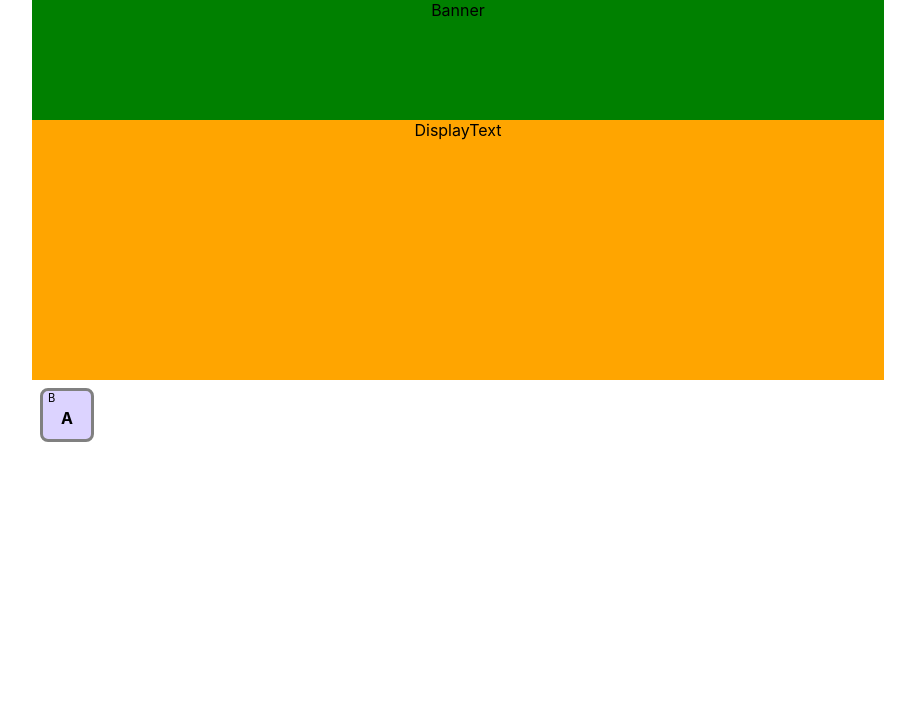
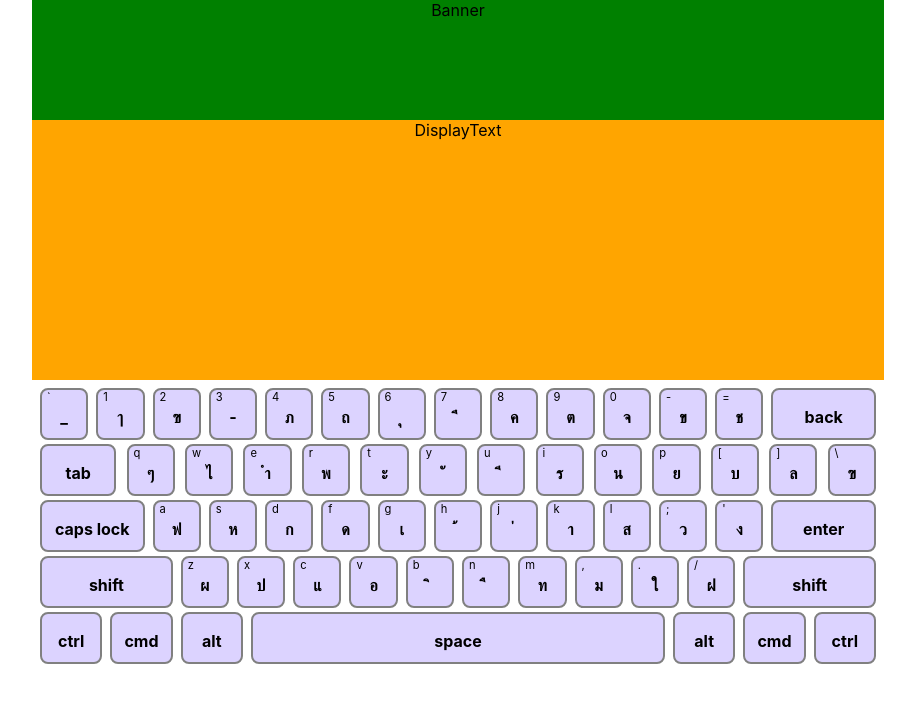
Before and after one commit to alvinlamSL/thai-typing-game, a React (Create React App) app: page / in a window 1280 px wide. Shown: the top 702 px of the page, without its empty margins (182-1097 px from the left). Built offline with nearby package versions, Linux system fonts and the light colour scheme.

Commit message:
Create key layout (#1)
* Add keyboard layout component

* Add list of keyboard rows

* Update key component

* Use keyboard layout in keyboard display

```diff
--- a/src/components/KeyboardDisplay/KeyboardDisplay.tsx
+++ b/src/components/KeyboardDisplay/KeyboardDisplay.tsx
@@ -1,7 +1,7 @@
 import React from 'react';
 import { Box } from '@mui/system';
 
-import KeyboardKey from './KeyboardKey';
+import KeyboardLayout from './KeyboardLayout';
 
 import styles from './KeyboardDisplay.styles';
 
@@ -10,7 +10,7 @@ const TextDisplay: React.FC = () => {
         <Box
             sx={{ ...styles?.main }}
         >
-            <KeyboardKey mainText='A' subText='B'/>
+            <KeyboardLayout />
         </Box>
     );
 };
--- a/src/components/KeyboardDisplay/KeyboardKey/KeyboardKey.styles.ts
+++ b/src/components/KeyboardDisplay/KeyboardKey/KeyboardKey.styles.ts
@@ -4,9 +4,9 @@ const styles: Record<string, SxProps> = {
     key: {
         position: 'relative',
         height: '3em',
-        width: '3em',
         background: '#DCD3FF',
         border: 'solid grey',
+        borderWidth: '2px',
         borderRadius: '8px',
     },
     mainText: {
--- a/src/components/KeyboardDisplay/KeyboardKey/KeyboardKey.tsx
+++ b/src/components/KeyboardDisplay/KeyboardKey/KeyboardKey.tsx
@@ -3,7 +3,7 @@ import { Box } from '@mui/system';
 
 import styles from './KeyboardKey.styles';
 
-interface KeyboardKeyProps {
+export interface KeyboardKeyProps {
     mainText: string
     subText?: string
 }
--- /dev/null
+++ b/src/components/KeyboardDisplay/KeyboardLayout/KeyboardLayout.tsx
@@ -0,0 +1,46 @@
+import React from 'react';
+import { Grid } from '@mui/material';
+
+import KeyboardKey from '../KeyboardKey';
+import { keyboardRows } from './constants';
+
+import type { KeyboardKeyProps } from '../KeyboardKey/KeyboardKey';
+
+interface KeyboardRowKey {
+    keyProps: KeyboardKeyProps
+    size?: number
+}
+
+export interface KeyboardRowProps {
+    keyboardKeys: KeyboardRowKey[]
+};
+
+const KeyboardRow: React.FC<KeyboardRowProps> = ({ keyboardKeys }) => {
+    return (
+        <Grid container spacing={1} justifyContent="space-between">
+            {keyboardKeys.map(({ keyProps, size }) => (
+                <Grid
+                    key={keyProps.mainText}
+                    item
+                    xs={size}
+                >
+                    <KeyboardKey {...keyProps} />
+                </Grid>
+            ))}
+        </Grid>
+    );
+};
+
+const KeyboardLayout: React.FC = () => {
+    return (
+        <Grid container rowSpacing={0.5} direction="column">
+            {keyboardRows.map((row, idx) => (
+                <Grid item key={idx}>
+                    <KeyboardRow keyboardKeys={row.keyboardKeys}/>
+                </Grid>
+            ))}
+        </Grid>
+    );
+};
+
+export default KeyboardLayout;
--- /dev/null
+++ b/src/components/KeyboardDisplay/KeyboardLayout/constants.ts
@@ -0,0 +1,94 @@
+import type { KeyboardRowProps } from './KeyboardLayout';
+
+const keyboardRow1: KeyboardRowProps = {
+    keyboardKeys: [
+        { keyProps: { mainText: '_', subText: '`' }, size: 0.8 },
+        { keyProps: { mainText: 'ๅ', subText: '1' }, size: 0.8 },
+        { keyProps: { mainText: 'ฃ', subText: '2' }, size: 0.8 },
+        { keyProps: { mainText: '-', subText: '3' }, size: 0.8 },
+        { keyProps: { mainText: 'ภ', subText: '4' }, size: 0.8 },
+        { keyProps: { mainText: 'ถ', subText: '5' }, size: 0.8 },
+        { keyProps: { mainText: ' ุ', subText: '6' }, size: 0.8 },
+        { keyProps: { mainText: ' ึ', subText: '7' }, size: 0.8 },
+        { keyProps: { mainText: 'ค', subText: '8' }, size: 0.8 },
+        { keyProps: { mainText: 'ต', subText: '9' }, size: 0.8 },
+        { keyProps: { mainText: 'จ', subText: '0' }, size: 0.8 },
+        { keyProps: { mainText: 'ข', subText: '-' }, size: 0.8 },
+        { keyProps: { mainText: 'ช', subText: '=' }, size: 0.8 },
+        { keyProps: { mainText: 'back' }, size: 1.6 },
+    ]
+};
+
+const keyboardRow2: KeyboardRowProps = {
+    keyboardKeys: [
+        { keyProps: { mainText: 'tab' }, size: 1.2 },
+        { keyProps: { mainText: 'ๆ', subText: 'q' }, size: 0.8 },
+        { keyProps: { mainText: 'ไ', subText: 'w' }, size: 0.8 },
+        { keyProps: { mainText: ' ำ', subText: 'e' }, size: 0.8 },
+        { keyProps: { mainText: 'พ', subText: 'r' }, size: 0.8 },
+        { keyProps: { mainText: 'ะ', subText: 't' }, size: 0.8 },
+        { keyProps: { mainText: ' ั', subText: 'y' }, size: 0.8 },
+        { keyProps: { mainText: ' ี', subText: 'u' }, size: 0.8 },
+        { keyProps: { mainText: 'ร', subText: 'i' }, size: 0.8 },
+        { keyProps: { mainText: 'น', subText: 'o' }, size: 0.8 },
+        { keyProps: { mainText: 'ย', subText: 'p' }, size: 0.8 },
+        { keyProps: { mainText: 'บ', subText: '[' }, size: 0.8 },
+        { keyProps: { mainText: 'ล', subText: ']' }, size: 0.8 },
+        { keyProps: { mainText: 'ฃ', subText: '\\' }, size: 0.8 },
+    ]
+};
+
+const keyboardRow3: KeyboardRowProps = {
+    keyboardKeys: [
+        { keyProps: { mainText: 'caps lock' }, size: 1.6 },
+        { keyProps: { mainText: 'ฟ', subText: 'a' }, size: 0.8 },
+        { keyProps: { mainText: 'ห', subText: 's' }, size: 0.8 },
+        { keyProps: { mainText: 'ก', subText: 'd' }, size: 0.8 },
+        { keyProps: { mainText: 'ด', subText: 'f' }, size: 0.8 },
+        { keyProps: { mainText: 'เ', subText: 'g' }, size: 0.8 },
+        { keyProps: { mainText: ' ้', subText: 'h' }, size: 0.8 },
+        { keyProps: { mainText: ' ่', subText: 'j' }, size: 0.8 },
+        { keyProps: { mainText: 'า', subText: 'k' }, size: 0.8 },
+        { keyProps: { mainText: 'ส', subText: 'l' }, size: 0.8 },
+        { keyProps: { mainText: 'ว', subText: ';' }, size: 0.8 },
+        { keyProps: { mainText: 'ง', subText: '\'' }, size: 0.8 },
+        { keyProps: { mainText: 'enter', subText: '' }, size: 1.6 },
+    ]
+};
+
+const keyboardRow4: KeyboardRowProps = {
+    keyboardKeys: [
+        { keyProps: { mainText: 'shift' }, size: 2 },
+        { keyProps: { mainText: 'ผ', subText: 'z' }, size: 0.8 },
+        { keyProps: { mainText: 'ป', subText: 'x' }, size: 0.8 },
+        { keyProps: { mainText: 'แ', subText: 'c' }, size: 0.8 },
+        { keyProps: { mainText: 'อ', subText: 'v' }, size: 0.8 },
+        { keyProps: { mainText: ' ิ', subText: 'b' }, size: 0.8 },
+        { keyProps: { mainText: ' ื', subText: 'n' }, size: 0.8 },
+        { keyProps: { mainText: 'ท', subText: 'm' }, size: 0.8 },
+        { keyProps: { mainText: 'ม', subText: ',' }, size: 0.8 },
+        { keyProps: { mainText: 'ใ', subText: '.' }, size: 0.8 },
+        { keyProps: { mainText: 'ฝ', subText: '/' }, size: 0.8 },
+        { keyProps: { mainText: 'shift' }, size: 2 },
+    ]
+};
+
+const keyboardRow5: KeyboardRowProps = {
+    keyboardKeys: [
+        { keyProps: { mainText: 'ctrl' }, size: 1 },
+        { keyProps: { mainText: 'cmd' }, size: 1 },
+        { keyProps: { mainText: 'alt' }, size: 1 },
+        { keyProps: { mainText: 'space' }, size: 6 },
+        { keyProps: { mainText: 'alt' }, size: 1 },
+        { keyProps: { mainText: 'cmd' }, size: 1 },
+        { keyProps: { mainText: 'ctrl' }, size: 1 },
+    ]
+};
+
+export const keyboardRows: KeyboardRowProps[] = [
+    keyboardRow1,
+    keyboardRow2,
+    keyboardRow3,
+    keyboardRow4,
+    keyboardRow5,
+];
--- /dev/null
+++ b/src/components/KeyboardDisplay/KeyboardLayout/index.ts
@@ -0,0 +1 @@
+export { default } from './KeyboardLayout';
```
